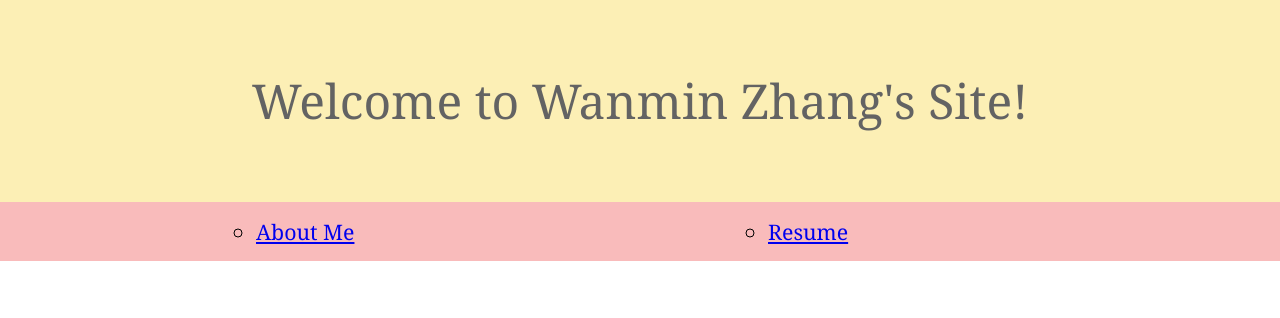
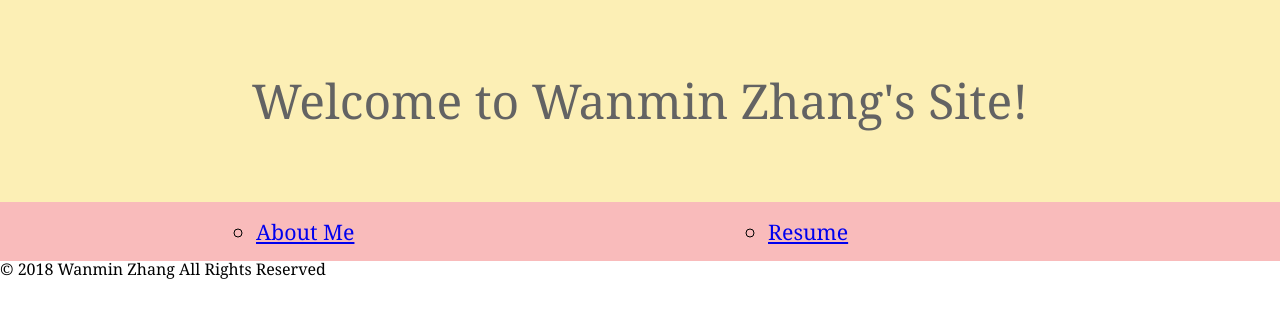
Before and after one commit to wanminz/project-two, a plain HTML site: page index.html in a window 1280 px wide. Drawn offline with Linux system fonts and the light colour scheme.

Commit message:
Add copyright notice on footer of all 3 webpages

```diff
--- a/index.html
+++ b/index.html
@@ -18,5 +18,8 @@
     </ul>
   </nav>
 </main>
+<footer id="footer">
+  &copy; 2018 Wanmin Zhang All Rights Reserved
+</footer>
 </body>
 </html>
```
Also changed, not shown: about-me/index.html (+1 -0 lines), resume/index.html (+1 -0 lines).
